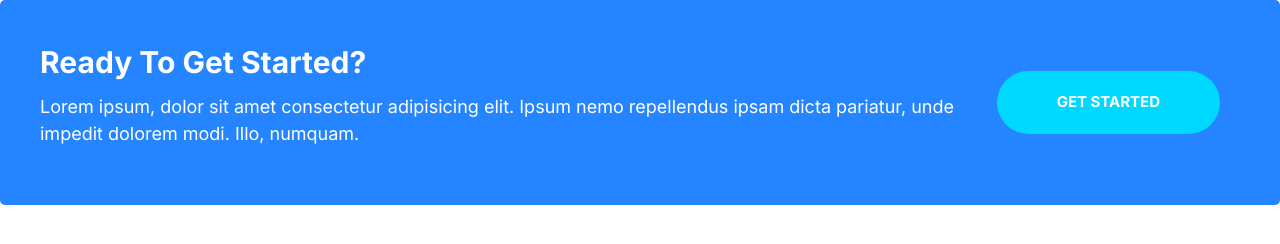
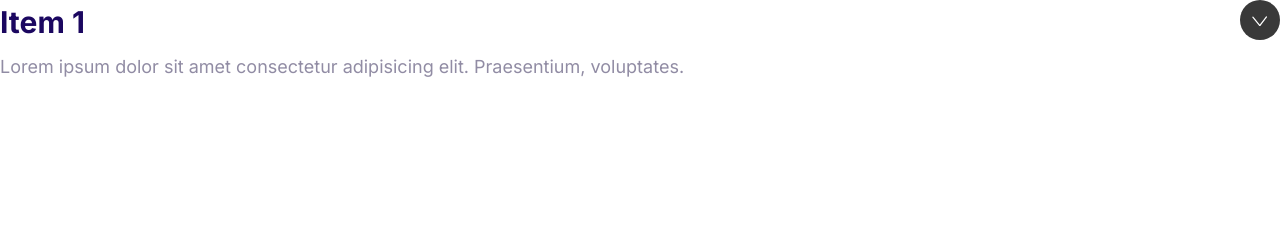
Before and after one commit to biatuong0978/bearnitize, a plain HTML site: page index.html in a window 1280 px wide. Drawn offline with Linux system fonts and the light colour scheme.

Commit message:
Build collapsibles + javascript.

```diff
--- a/css/styles.css
+++ b/css/styles.css
@@ -555,3 +555,36 @@ a {
         margin: 0 2rem;
     }
 }
+
+/* Collapsibles */
+
+.collapsible__header {
+    display: flex;
+    justify-content: space-between;
+}
+
+.collapsible__heading {
+    margin-top: 0;
+    font-size: 3rem;
+}
+
+.collapsible__chevron {
+    transform: rotate(-90deg);
+    transition: transform .3s;
+}
+
+.collapsible__content {
+    max-height: 0;
+    overflow: hidden;
+    opacity: 0;
+    transition: all .3s;
+}
+
+.collapsible--expanded .collapsible__chevron {
+    transform: rotate(0);
+}
+
+.collapsible--expanded .collapsible__content {
+    max-height: 100vh;
+    opacity: 1;
+}
--- a/index.html
+++ b/index.html
@@ -14,18 +14,18 @@
     <link rel="stylesheet" href="css/styles.css" />
   </head>
   <body>
-    <div class="callout callout--primary">
-      <div class="grid grid--1x2">
-        <div class="callout__content">
-          <h2 class="callout__heading">Ready To Get Started?</h2>
-          <p>
-            Lorem ipsum, dolor sit amet consectetur adipisicing elit. Ipsum nemo
-            repellendus ipsam dicta pariatur, unde impedit dolorem modi. Illo,
-            numquam.
-          </p>
-        </div>
-        <a href="#" class="btn btn--secondary btn--stretched">Get Started</a>
+    <div class="collapsible collapsible--expanded">
+      <header class="collapsible__header">
+        <h2 class="collapsible__heading">Item 1</h2>
+          <svg class="icon icon--white collapsible__chevron">
+            <use xlink:href="images/sprite.svg#chevron"></use>
+          </svg>
+      </header>
+      <div class="collapsible__content">
+        Lorem ipsum dolor sit amet consectetur adipisicing elit. Praesentium,
+        voluptates.
       </div>
     </div>
+    <script src="js/main.js"></script>
   </body>
 </html>
--- /dev/null
+++ b/js/main.js
@@ -0,0 +1,6 @@
+const collapsibles = document.querySelectorAll(".collapsible");
+collapsibles.forEach((item) =>
+  item.addEventListener("click", function () {
+    this.classList.toggle("collapsible--expanded");
+  })
+);
```
Also changed, not shown: components/collapsible.html (added, +12 -0 lines).
